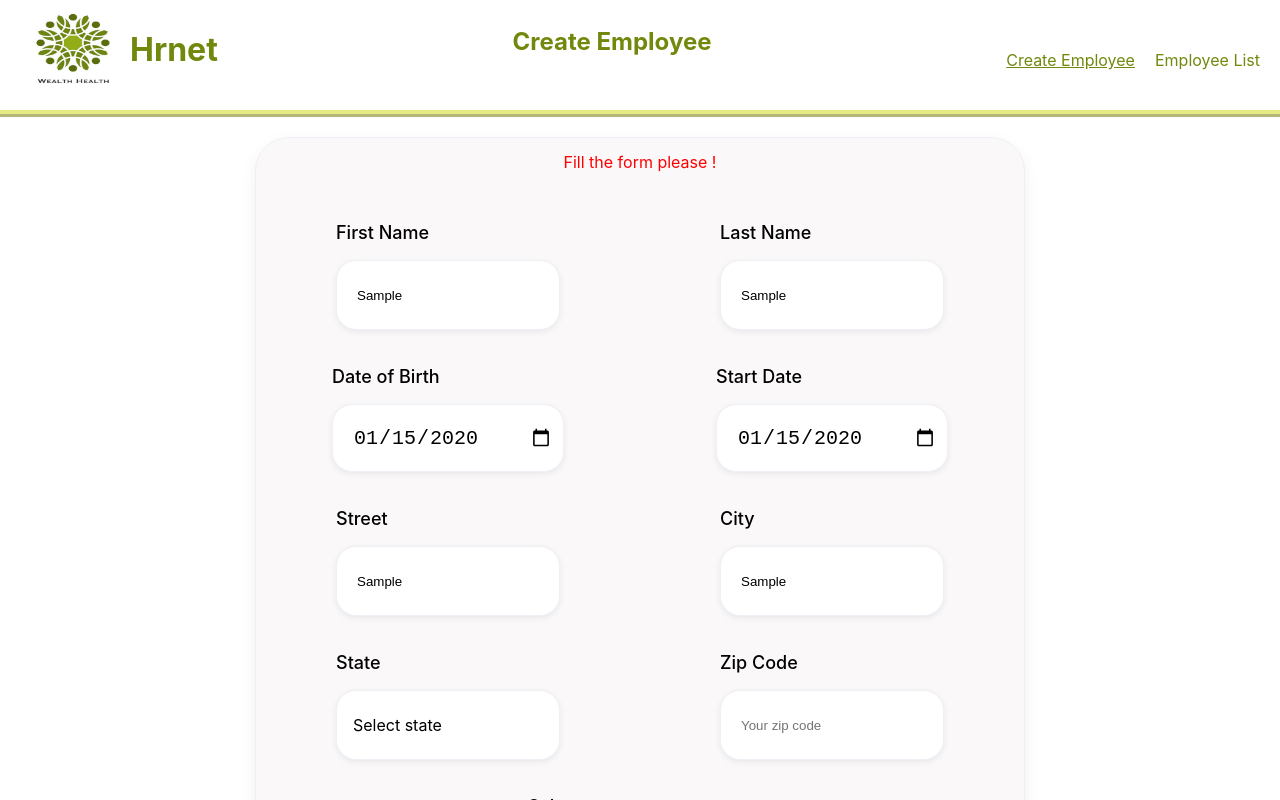
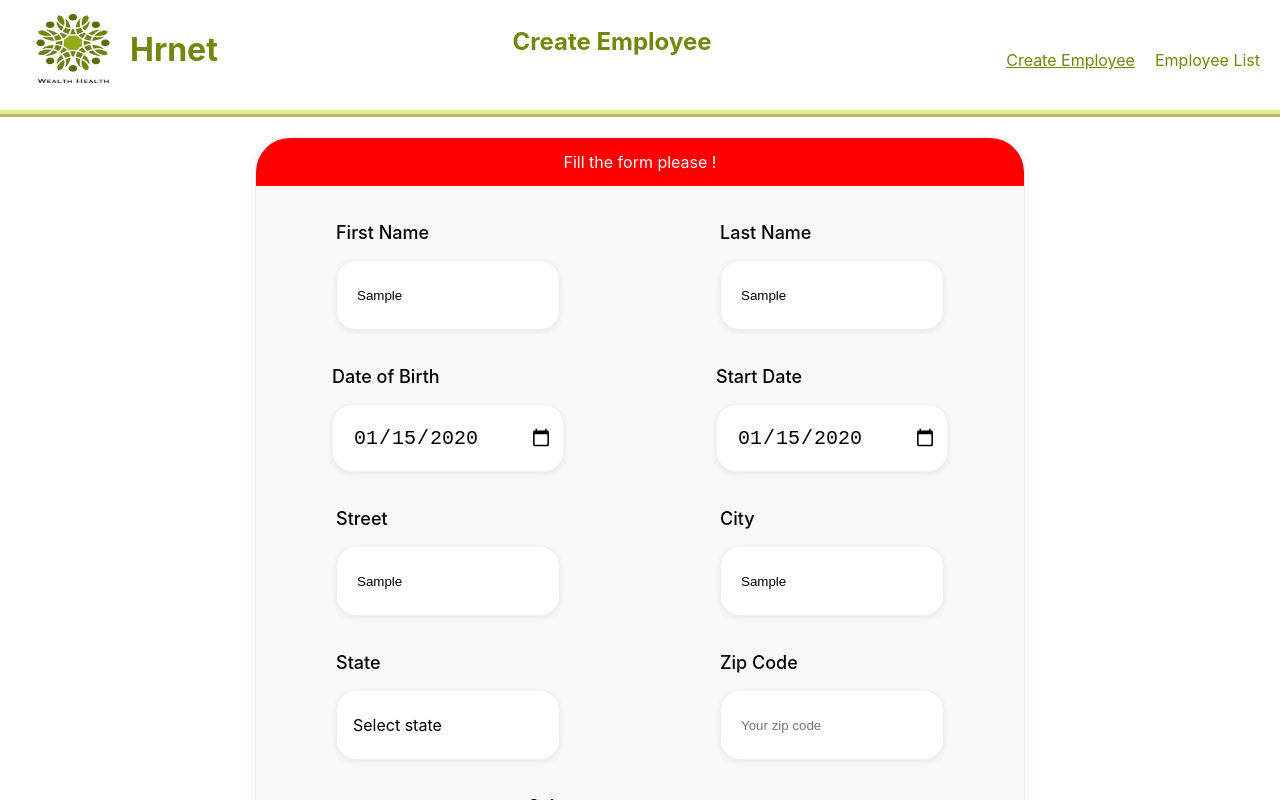
Before and after one commit to mgasoftware/hrnet, a React (Create React App) app: page /create in a window 1280 px wide. Both pictures are taken after typing "Sample", "Sample", "2020-01-15", "2020-01-15", "Sample", "Sample" into the empty fields and a click on the button "Send". Shown: the top 800 px of the page. Built offline with nearby package versions, Linux system fonts and the light colour scheme.

Commit message:
Improve code

```diff
--- a/package.json
+++ b/package.json
@@ -6,6 +6,7 @@
     "@testing-library/jest-dom": "^5.16.5",
     "@testing-library/react": "^13.4.0",
     "@testing-library/user-event": "^13.5.0",
+    "prop-types": "^15.8.1",
     "react": "^18.2.0",
     "react-bootstrap": "^2.7.0",
     "react-dom": "^18.2.0",
--- a/src/components/Features/FormInfos.js
+++ b/src/components/Features/FormInfos.js
@@ -49,7 +49,7 @@ export default function FormInfos({ toggleModal }) {
   return (
     <div className="hrnet-formInfosContainer">
       <div className="hrnet-formInfos">
-        {!isValidForm && <Alert className="hrnet-formInfosError" variant="danger" style={{ color: "red", padding: "1em" }}>Fill the form please !</Alert>}
+        {!isValidForm && <Alert className="hrnet-formInfosError" variant="danger" style={{ color: "white", padding: "1em" }}>Fill the form please !</Alert>}
         <div className="hrnet-formInfosName">
           <div className="hrnet-formInfosNameInput">
             <p className="hrnet-formInfosNameTitle">First Name</p>
--- a/src/styles/FormInfos.css
+++ b/src/styles/FormInfos.css
@@ -70,4 +70,7 @@
 }
 .hrnet-formInfosError {
     text-align: center;
+    background-color: red;
+    border-top-left-radius: 34px;
+    border-top-right-radius: 34px;
 }
```
Also changed, not shown: 1 other file (tests, documents, lock files or other folders).
